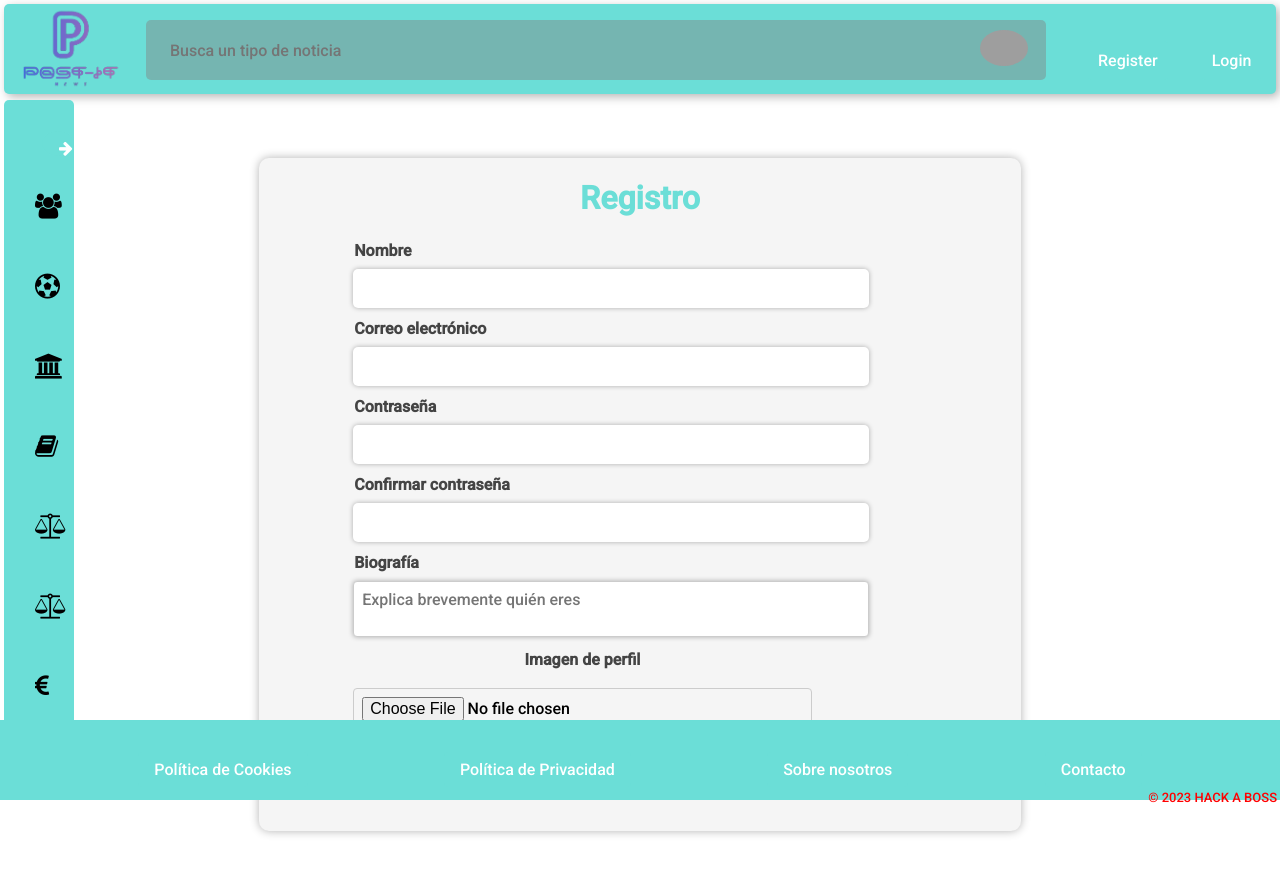
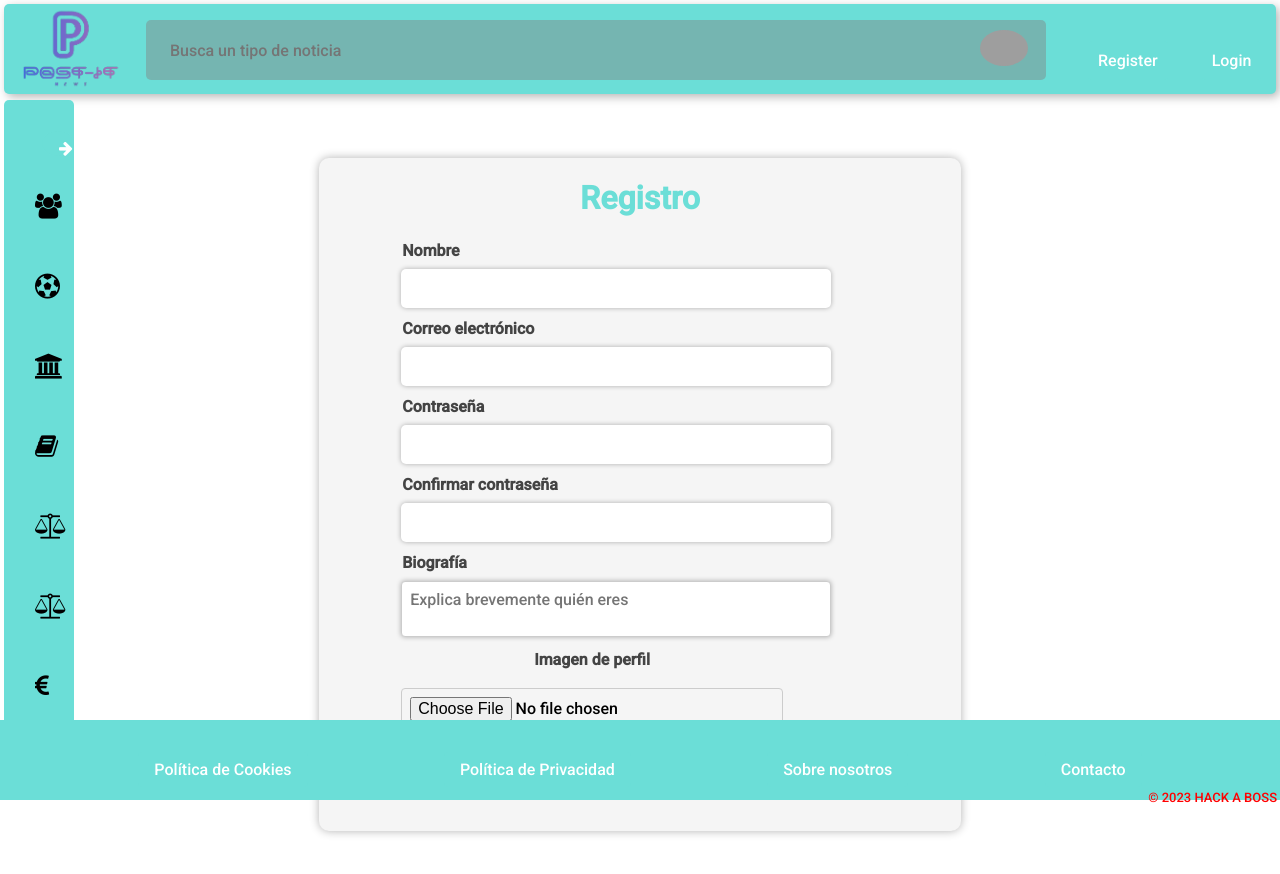
Before and after one commit to Fran-Lopez-Laperal/Front-Postit-News, a React (Vite) app: page /registro in a window 1280 px wide. Shown: the top 874 px of the page. Built offline with nearby package versions, Linux system fonts and the light colour scheme; no server answers.

Commit message:
cambios css con fran

```diff
--- a/src/components/Header/Header.css
+++ b/src/components/Header/Header.css
@@ -51,3 +51,9 @@
   width: 50px;
   border-radius: 50%;
 }
+
+@media only screen and (max-width: 400px) {
+  .header {
+    display: none;
+  }
+}
--- a/src/components/HomePage/HomePage.jsx
+++ b/src/components/HomePage/HomePage.jsx
@@ -11,7 +11,9 @@ const FloatingButton = () => {
 
   return (
     <div className="floating-button">
-      <Link to="/crear-noticia">+</Link>
+      <Link to="/crear-noticia">
+        <i class="fa fa-plus-square" aria-hidden="true"></i>
+      </Link>
       <Link to="/crear-noticia">Crear Noticia</Link>
     </div>
   );
--- a/src/components/Register/Register.css
+++ b/src/components/Register/Register.css
@@ -1,8 +1,10 @@
 .register-container {
   min-height: 100vh;
   display: flex;
-    justify-content: center;
-      align-items: center;
+  justify-content: center;
+  align-items: center;
+  margin: auto 100px 50px 100px;
+
 }
 
 .articleRegister {
```
